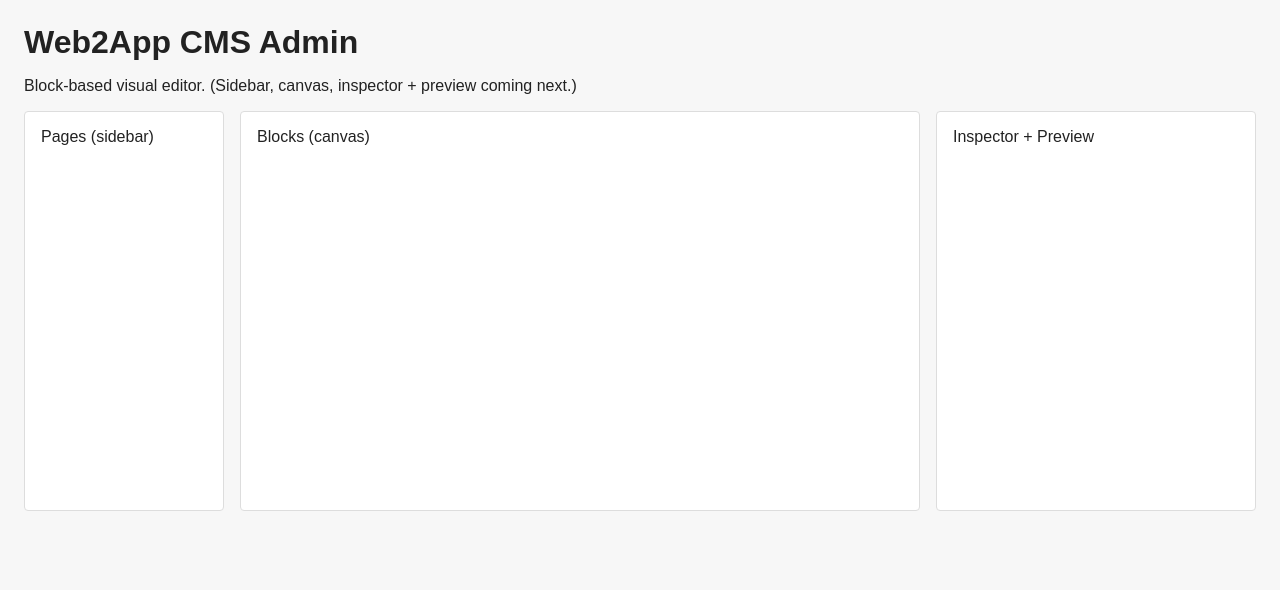
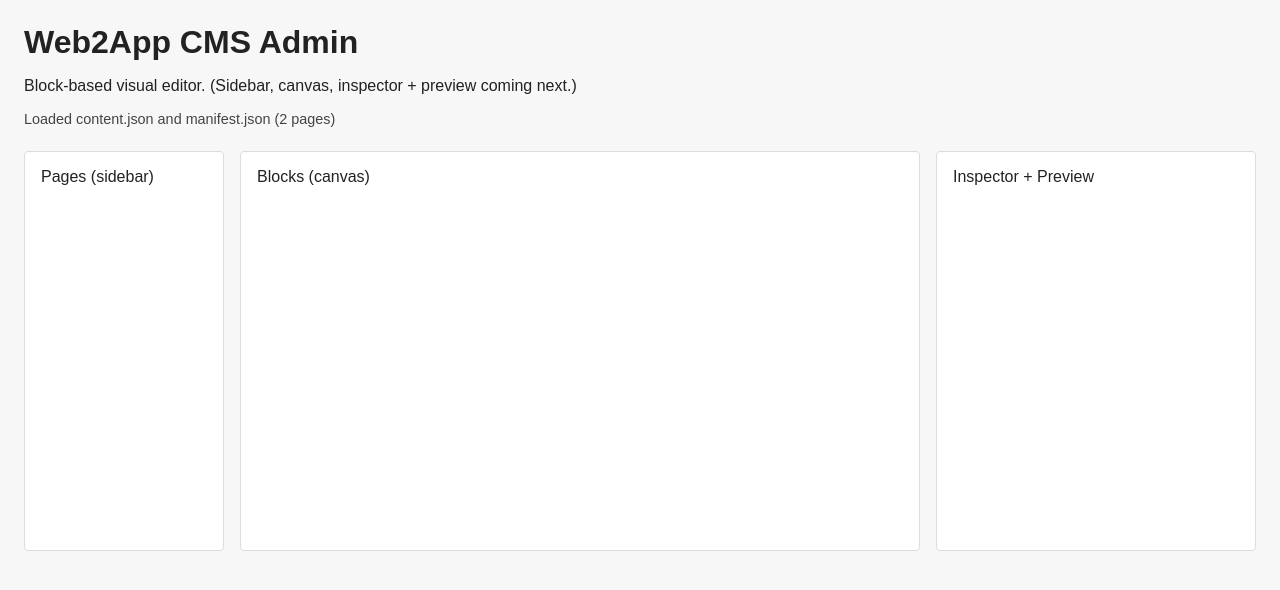
Before and after one commit to skerrey/web2app-cms, a React (Vite) app in the folder admin/: page / in a window 1280 px wide. Shown: the top 590 px of the page. Built offline with nearby package versions, Linux system fonts and the light colour scheme.

Commit message:
add data laying and content loading

```diff
--- a/admin/src/App.tsx
+++ b/admin/src/App.tsx
@@ -1,11 +1,122 @@
+import { useState, useEffect } from "react"
+import {
+  loadManifest,
+  loadContent,
+  normalizeContent,
+  normalizeManifest,
+  validateManifest,
+  validateContent
+} from "./lib/json"
+import type { Manifest, Page } from "./types"
+
+type LoadStatus = "idle" | "loading" | "loaded" | "error"
+
+const reorderPagesByManifest = (pages: Page[], pagesOrder: string[]): Page[] => {
+  const byId = new Map(pages.map((p) => [p.id, p]))
+  const ordered: Page[] = []
+  for (const id of pagesOrder) {
+    const p = byId.get(id)
+    if (p) ordered.push(p)
+  }
+  for (const p of pages) {
+    if (!pagesOrder.includes(p.id)) ordered.push(p)
+  }
+  return ordered
+}
+
 const App = () => {
+  const [manifest, setManifest] = useState<Manifest | null>(null)
+  const [pages, setPages] = useState<Page[]>([])
+  const [selectedPageId, setSelectedPageId] = useState<string | null>(null)
+  const [selectedBlockId, setSelectedBlockId] = useState<string | null>(null)
+  const [isDirty, setIsDirty] = useState(false)
+  const [isPublishing, setIsPublishing] = useState(false)
+  const [loadStatus, setLoadStatus] = useState<LoadStatus>("idle")
+  const [loadError, setLoadError] = useState<string | null>(null)
+
+  useEffect(() => {
+    return () => {
+      setIsPublishing(false)
+    }
+  }, [setIsPublishing])
+
+  useEffect(() => {
+    let cancelled = false
+    const load = async () => {
+      setLoadStatus("loading")
+      setLoadError(null)
+      try {
+        const [rawManifest, rawContent] = await Promise.all([
+          loadManifest(),
+          loadContent()
+        ])
+        if (cancelled) return
+        const normManifest = normalizeManifest(rawManifest)
+        const manifestErr = validateManifest(normManifest)
+        if (manifestErr) {
+          setLoadError(manifestErr)
+          setLoadStatus("error")
+          return
+        }
+        const normPages = normalizeContent(rawContent)
+        const contentErr = validateContent(normPages)
+        if (contentErr) {
+          setLoadError(contentErr)
+          setLoadStatus("error")
+          return
+        }
+        const ordered = reorderPagesByManifest(normPages, normManifest.pagesOrder)
+        setManifest(normManifest)
+        setPages(ordered)
+        setSelectedPageId(ordered[0]?.id ?? null)
+        setSelectedBlockId(null)
+        setIsDirty(false)
+        setLoadStatus("loaded")
+        setLoadError(null)
+      } catch (err) {
+        if (cancelled) return
+        setLoadError(err instanceof Error ? err.message : "Failed to load")
+        setLoadStatus("error")
+        setManifest(null)
+        setPages([])
+        setSelectedPageId(null)
+        setSelectedBlockId(null)
+      }
+    }
+    load()
+    return () => {
+      cancelled = true
+    }
+  }, [])
+
+  const statusMessage =
+    loadStatus === "loading"
+      ? "Loading content..."
+      : loadStatus === "loaded"
+        ? `Loaded content.json and manifest.json (${pages.length} pages)`
+        : loadStatus === "error"
+          ? loadError ?? "Error"
+          : ""
+
   return (
     <main className="container">
       <header>
         <h1>Web2App CMS Admin</h1>
         <p>Block-based visual editor. (Sidebar, canvas, inspector + preview coming next.)</p>
       </header>
-      <section className="layout-placeholder">
+      <section className="actions">
+        <span id="status" className="status" aria-live="polite">
+          {statusMessage}
+        </span>
+      </section>
+      <section
+        className="layout-placeholder"
+        data-manifest-version={manifest?.schemaVersion}
+        data-selected-page={selectedPageId ?? undefined}
+        data-selected-block={selectedBlockId ?? undefined}
+        data-dirty={isDirty}
+        data-publishing={isPublishing}
+      >
         <div className="layout-sidebar">Pages (sidebar)</div>
         <div className="layout-canvas">Blocks (canvas)</div>
         <div className="layout-right">Inspector + Preview</div>
--- /dev/null
+++ b/admin/src/lib/json.ts
@@ -0,0 +1,152 @@
+import type {
+  Manifest,
+  Page,
+  Block,
+  BlockStyles,
+  RawContent,
+  RawPage,
+  RawBlock,
+  TextBlockData,
+  HeroBlockData,
+  ButtonBlockData,
+  ContentPayload
+} from "../types"
+
+const MANIFEST_PATH = "/content/manifest.json"
+const CONTENT_PATH = "/content/content.json"
+
+const generateBlockId = (): string => {
+  return "block_" + Math.random().toString(36).slice(2, 11)
+}
+
+const defaultDataForType = (
+  type: "text" | "hero" | "button"
+): TextBlockData | HeroBlockData | ButtonBlockData => {
+  switch (type) {
+    case "text":
+      return { text: "" }
+    case "hero":
+      return { title: "", subtitle: "" }
+    case "button":
+      return { label: "", url: "" }
+    default:
+      return { text: "" }
+  }
+}
+
+const normalizeBlock = (raw: RawBlock, _index: number): Block => {
+  const type =
+    raw.type === "hero" || raw.type === "button" ? raw.type : "text"
+  const id = raw.id ?? generateBlockId()
+  let data: Block["data"]
+  if (raw.data) {
+    data = raw.data as Block["data"]
+  } else if (type === "text" && raw.text !== undefined) {
+    data = { text: String(raw.text) }
+  } else {
+    data = defaultDataForType(type)
+  }
+  const styles: BlockStyles = raw.styles ?? {}
+  return { id, type, data, styles }
+}
+
+const normalizePage = (raw: RawPage, index: number, _totalPages: number): Page => {
+  const route = raw.route ?? (index === 0 ? "/" : `/${raw.id}`)
+  const blocks = (raw.blocks ?? []).map((b, i) => normalizeBlock(b, i))
+  return {
+    id: raw.id,
+    title: raw.title,
+    route,
+    blocks
+  }
+}
+
+export const loadManifest = async (): Promise<Manifest> => {
+  const res = await fetch(MANIFEST_PATH, { cache: "no-store" })
+  if (!res.ok) throw new Error("Unable to load manifest.json")
+  const json = await res.json()
+  return json as Manifest
+}
+
+export const loadContent = async (): Promise<RawContent> => {
+  const res = await fetch(CONTENT_PATH, { cache: "no-store" })
+  if (!res.ok) throw new Error("Unable to load content.json")
+  const json = await res.json()
+  return json as RawContent
+}
+
+export const normalizeContent = (raw: RawContent): Page[] => {
+  if (!raw?.pages || !Array.isArray(raw.pages)) return []
+  return raw.pages.map((p, i) => normalizePage(p, i, raw.pages.length))
+}
+
+export const normalizeManifest = (manifest: Manifest): Manifest => {
+  return {
+    schemaVersion: manifest.schemaVersion ?? "v1",
+    contentVersion: manifest.contentVersion ?? "1.0.0",
+    compatibleAppVersions: {
+      min: manifest.compatibleAppVersions?.min ?? "",
+      max: manifest.compatibleAppVersions?.max ?? ""
+    },
+    pagesOrder: Array.isArray(manifest.pagesOrder) ? manifest.pagesOrder : [],
+    featureFlags: {
+      showWelcomeBanner: Boolean(manifest.featureFlags?.showWelcomeBanner),
+      enableHelpLink: Boolean(manifest.featureFlags?.enableHelpLink)
+    }
+  }
+}
+
+export const validateManifest = (manifest: Manifest | null): string | null => {
+  if (!manifest || typeof manifest !== "object") return "Manifest is missing"
+  if (!manifest.schemaVersion) return "Missing schemaVersion in manifest.json"
+  if (!manifest.contentVersion) return "Missing contentVersion in manifest.json"
+  if (!manifest.compatibleAppVersions || typeof manifest.compatibleAppVersions !== "object") {
+    return "Missing compatibleAppVersions in manifest.json"
+  }
+  if (!manifest.compatibleAppVersions.min) return "Missing compatibleAppVersions.min in manifest.json"
+  if (!manifest.compatibleAppVersions.max) return "Missing compatibleAppVersions.max in manifest.json"
+  if (!Array.isArray(manifest.pagesOrder) || manifest.pagesOrder.length === 0) {
+    return "Missing pagesOrder in manifest.json"
+  }
+  return null
+}
+
+export const validateContent = (pages: Page[]): string | null => {
+  if (!Array.isArray(pages) || pages.length === 0) return "Missing pages in content.json"
+  const invalid = pages.some((page) => {
+    if (!page.id || !page.title || !Array.isArray(page.blocks)) return true
+    return page.blocks.some((block) => {
+      if (!block.id || !block.type || !block.data) return true
+      if (block.type === "text" && typeof (block.data as { text?: string }).text !== "string") return true
+      return false
+    })
+  })
+  if (invalid) return "Invalid page or block data in content.json"
+  return null
+}
+
+export const buildContentForPublish = (pages: Page[]): ContentPayload => {
+  return {
+    pages: pages.map((p) => ({
+      id: p.id,
+      title: p.title,
+      route: p.route ?? (p.id ? `/${p.id}` : "/"),
+      blocks: p.blocks.map((b) => ({
+        id: b.id,
+        type: b.type,
+        data: b.data,
+        styles: b.styles ?? {}
+      }))
+    }))
+  }
+}
+
+export const buildManifestForPublish = (
+  manifest: Manifest,
+  pagesOrder: string[]
+): Manifest => {
+  return {
+    ...normalizeManifest(manifest),
+    pagesOrder: [...pagesOrder]
+  }
+}
--- /dev/null
+++ b/admin/src/types.ts
@@ -0,0 +1,108 @@
+/**
+ * Manifest (manifest.json)
+ */
+export interface CompatibleAppVersions {
+  min: string
+  max: string
+}
+
+export interface FeatureFlags {
+  showWelcomeBanner?: boolean
+  enableHelpLink?: boolean
+}
+
+export interface Manifest {
+  schemaVersion: string
+  contentVersion: string
+  compatibleAppVersions: CompatibleAppVersions
+  pagesOrder: string[]
+  featureFlags?: FeatureFlags
+}
+
+/**
+ * Block data by type (for editor and preview)
+ */
+export interface TextBlockData {
+  text: string
+}
+
+export interface HeroBlockData {
+  title: string
+  subtitle?: string
+  imageUrl?: string
+}
+
+export interface ButtonBlockData {
+  label: string
+  url?: string
+}
+
+export type BlockData = TextBlockData | HeroBlockData | ButtonBlockData
+
+/**
+ * Common block styles (inspector + publish)
+ */
+export interface BlockStyles {
+  width?: string
+  padding?: string
+  color?: string
+  textAlign?: "left" | "center" | "right"
+  fontSize?: string
+  backgroundColor?: string
+  [key: string]: string | undefined
+}
+
+/**
+ * Block (normalized: id, type, data, styles)
+ */
+export interface Block {
+  id: string
+  type: "text" | "hero" | "button"
+  data: BlockData
+  styles?: BlockStyles
+}
+
+/**
+ * Page (normalized: route, blocks with id/data/styles)
+ */
+export interface Page {
+  id: string
+  title: string
+  route?: string
+  blocks: Block[]
+}
+
+/**
+ * Content payload (content.json shape for API)
+ */
+export interface ContentPayload {
+  pages: Page[]
+}
+
+/**
+ * Raw block from JSON (may have legacy type+text only)
+ */
+export interface RawBlock {
+  id?: string
+  type: string
+  text?: string
+  data?: BlockData
+  styles?: BlockStyles
+}
+
+/**
+ * Raw page from JSON
+ */
+export interface RawPage {
+  id: string
+  title: string
+  route?: string
+  blocks: RawBlock[]
+}
+
+/**
+ * Raw content from JSON
+ */
+export interface RawContent {
+  pages: RawPage[]
+}
```
Also changed, not shown: 1 other file (tests, documents, lock files or other folders).
